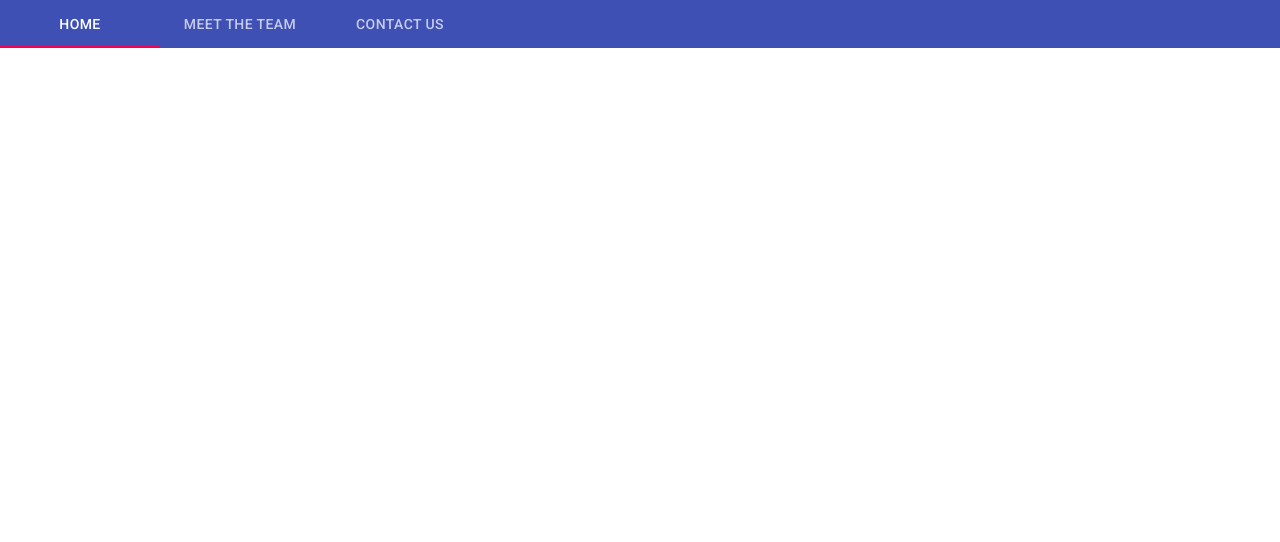
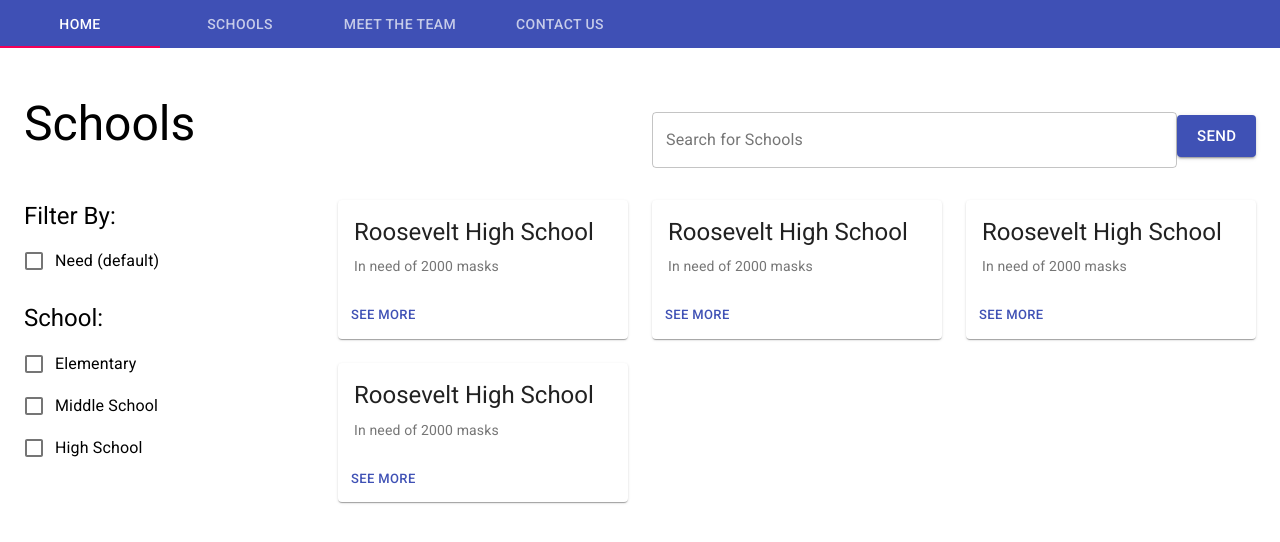
Before and after one commit to stephaniezou1/ppe-hackathon-frontend, a React (Create React App) app: page /schools in a window 1280 px wide. Shown: the top 542 px of the page. Built offline with nearby package versions, Linux system fonts and the light colour scheme.

Commit message:
add schools page

```diff
--- a/src/components/NavBar.jsx
+++ b/src/components/NavBar.jsx
@@ -57,6 +57,7 @@ export default function SimpleTabs() {
         <AppBar position="static" style={{ background: '#3f50b5', boxShadow: 'none'}}>
             <Tabs value={value} onChange={handleChange} aria-label="simple tabs example">
             <Tab label="Home" component={Link} to="/"/>
+            <Tab label="Schools" component={Link} to="/schools" />
             <Tab label="Meet the Team" component={Link} to="/about" />
             <Tab label="Contact Us" component={Link} to="/contact" />
             </Tabs>
@@ -64,10 +65,10 @@ export default function SimpleTabs() {
         <NavBar value={value} index={0}>
             {/* Home */}
         </NavBar>
-        <NavBar value={value} index={1}>
+        <NavBar value={value} index={2}>
             <About />
         </NavBar>
-        <NavBar value={value} index={2}>
+        <NavBar value={value} index={3}>
             <ContactUs />
         </NavBar>
         </div>
--- a/src/containers/SchoolContainer.jsx
+++ b/src/containers/SchoolContainer.jsx
@@ -1,11 +1,172 @@
 import React, { Component } from 'react'
+import Container from '@material-ui/core/Container';
+import Grid from '@material-ui/core/Grid';
+import Typography from '@material-ui/core/Typography';
+import TextField from '@material-ui/core/TextField';
+import Box from '@material-ui/core/Box';
+import Button from '@material-ui/core/Button';
+import FormControlLabel from '@material-ui/core/FormControlLabel';
+import Checkbox from '@material-ui/core/Checkbox';
+import Card from '@material-ui/core/Card';
+import CardActionArea from '@material-ui/core/CardActionArea';
+import CardContent from '@material-ui/core/CardContent';
+import CardActions from '@material-ui/core/CardActions';
 
 export class SchoolContainer extends Component {
     render() {
         return (
-            <div>
-
-            </div>
+            <Container>
+                <Grid container spacing={3}>
+                    <Grid item xs={6}>
+                        <Typography gutterBottom variant="h3" component="h2">
+                            Schools
+                        </Typography>
+                    </Grid>
+                    <Grid item xs={6}>
+                        <Box display="flex" alignItems="center">
+                            <TextField
+                                id="outlined-full-width"
+                                label="Search for Schools"
+                                placeholder="Placeholder"
+                                fullWidth
+                                margin="normal"
+                                variant="outlined"
+                            />
+                            <Button variant="contained" color="primary" size="large">
+                                Send
+                            </Button>
+                        </Box>
+                    </Grid>
+                    <Grid item xs={3}>
+                        <Typography gutterBottom variant="h5" component="h2">
+                            Filter By:
+                        </Typography>
+                        <FormControlLabel
+                            control={
+                            <Checkbox
+                                name="checkedB"
+                                color="primary"
+                            />
+                            }
+                            label="Need (default)"
+                        />
+                        <br />
+                        <br />
+                        <Typography gutterBottom variant="h5" component="h2">
+                            School:
+                        </Typography>
+                        <FormControlLabel
+                            control={
+                            <Checkbox
+                                name="checkedB"
+                                color="primary"
+                            />
+                            }
+                            label="Elementary"
+                        />
+                        <br />
+                        <FormControlLabel
+                            control={
+                            <Checkbox
+                                name="checkedB"
+                                color="primary"
+                            />
+                            }
+                            label="Middle School"
+                        />
+                        <br />
+                        <FormControlLabel
+                            control={
+                            <Checkbox
+                                name="checkedB"
+                                color="primary"
+                            />
+                            }
+                            label="High School"
+                        />
+                    </Grid>
+                    <Grid item xs={9}>
+                        <Grid container spacing={3}>
+                            <Grid item xs={4}>
+                                <Card>
+                                    <CardActionArea>
+                                        <CardContent>
+                                            <Typography gutterBottom variant="h5" component="h2">
+                                                Roosevelt High School
+                                            </Typography>
+                                        <Typography variant="body2" color="textSecondary" component="p">
+                                            In need of 2000 masks
+                                        </Typography>
+                                        </CardContent>
+                                    </CardActionArea>
+                                    <CardActions>
+                                        <Button size="small" color="primary">
+                                            See More
+                                        </Button>
+                                    </CardActions>
+                                </Card>
+                            </Grid>
+                            <Grid item xs={4}>
+                                <Card>
+                                    <CardActionArea>
+                                        <CardContent>
+                                            <Typography gutterBottom variant="h5" component="h2">
+                                                Roosevelt High School
+                                            </Typography>
+                                        <Typography variant="body2" color="textSecondary" component="p">
+                                            In need of 2000 masks
+                                        </Typography>
+                                        </CardContent>
+                                    </CardActionArea>
+                                    <CardActions>
+                                        <Button size="small" color="primary">
+                                            See More
+                                        </Button>
+                                    </CardActions>
+                                </Card>
+                            </Grid>
+                            <Grid item xs={4}>
+                                <Card>
+                                    <CardActionArea>
+                                        <CardContent>
+                                            <Typography gutterBottom variant="h5" component="h2">
+                                                Roosevelt High School
+                                            </Typography>
+                                        <Typography variant="body2" color="textSecondary" component="p">
+                                            In need of 2000 masks
+                                        </Typography>
+                                        </CardContent>
+                                    </CardActionArea>
+                                    <CardActions>
+                                        <Button size="small" color="primary">
+                                            See More
+                                        </Button>
+                                    </CardActions>
+                                </Card>
+                            </Grid>
+                            <Grid item xs={4}>
+                                <Card>
+                                    <CardActionArea>
+                                        <CardContent>
+                                            <Typography gutterBottom variant="h5" component="h2">
+                                                Roosevelt High School
+                                            </Typography>
+                                        <Typography variant="body2" color="textSecondary" component="p">
+                                            In need of 2000 masks
+                                        </Typography>
+                                        </CardContent>
+                                    </CardActionArea>
+                                    <CardActions>
+                                        <Button size="small" color="primary">
+                                            See More
+                                        </Button>
+                                    </CardActions>
+                                </Card>
+                            </Grid>
+                        </Grid>
+                    </Grid>
+                </Grid>
+            </Container>
         )
     }
 }
```
